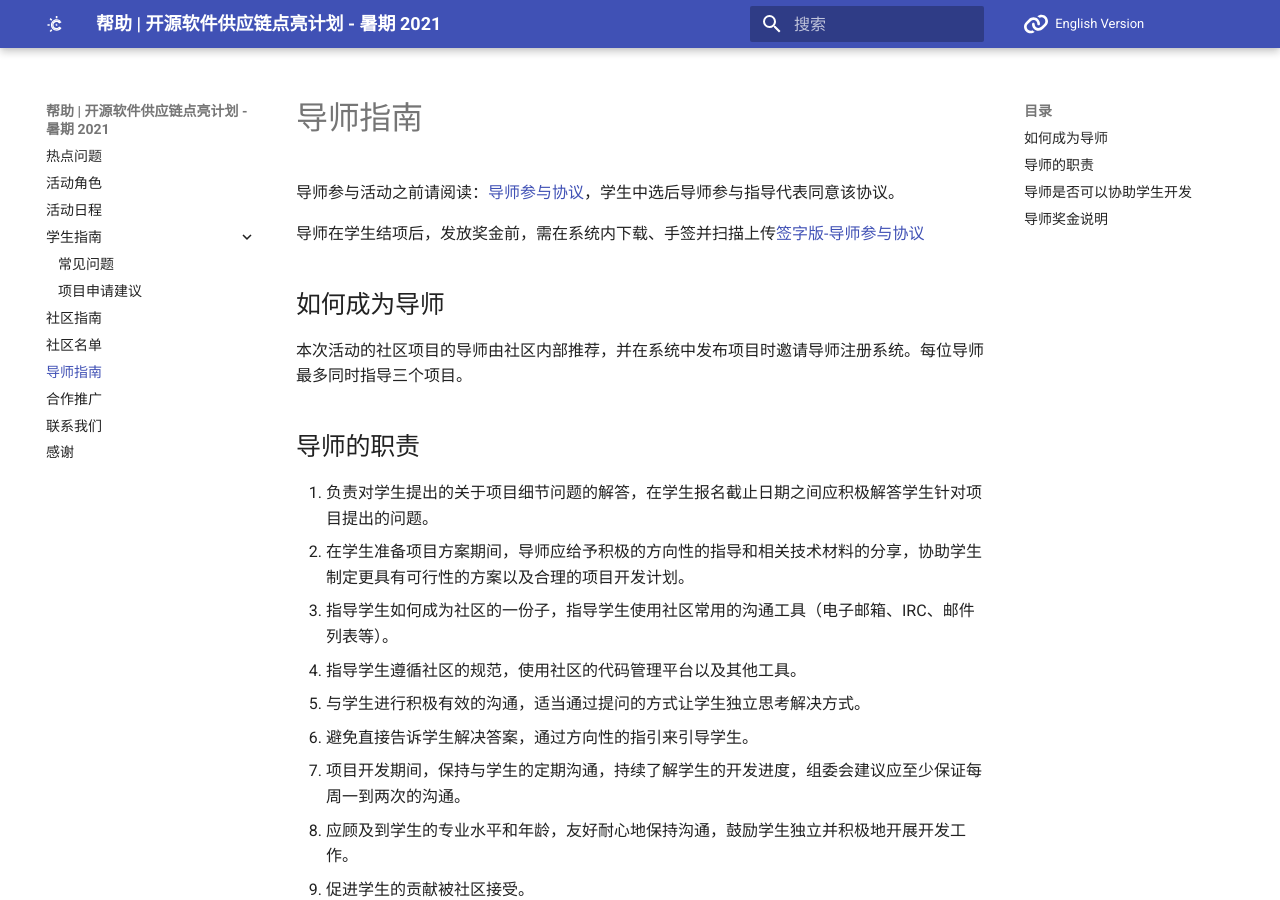
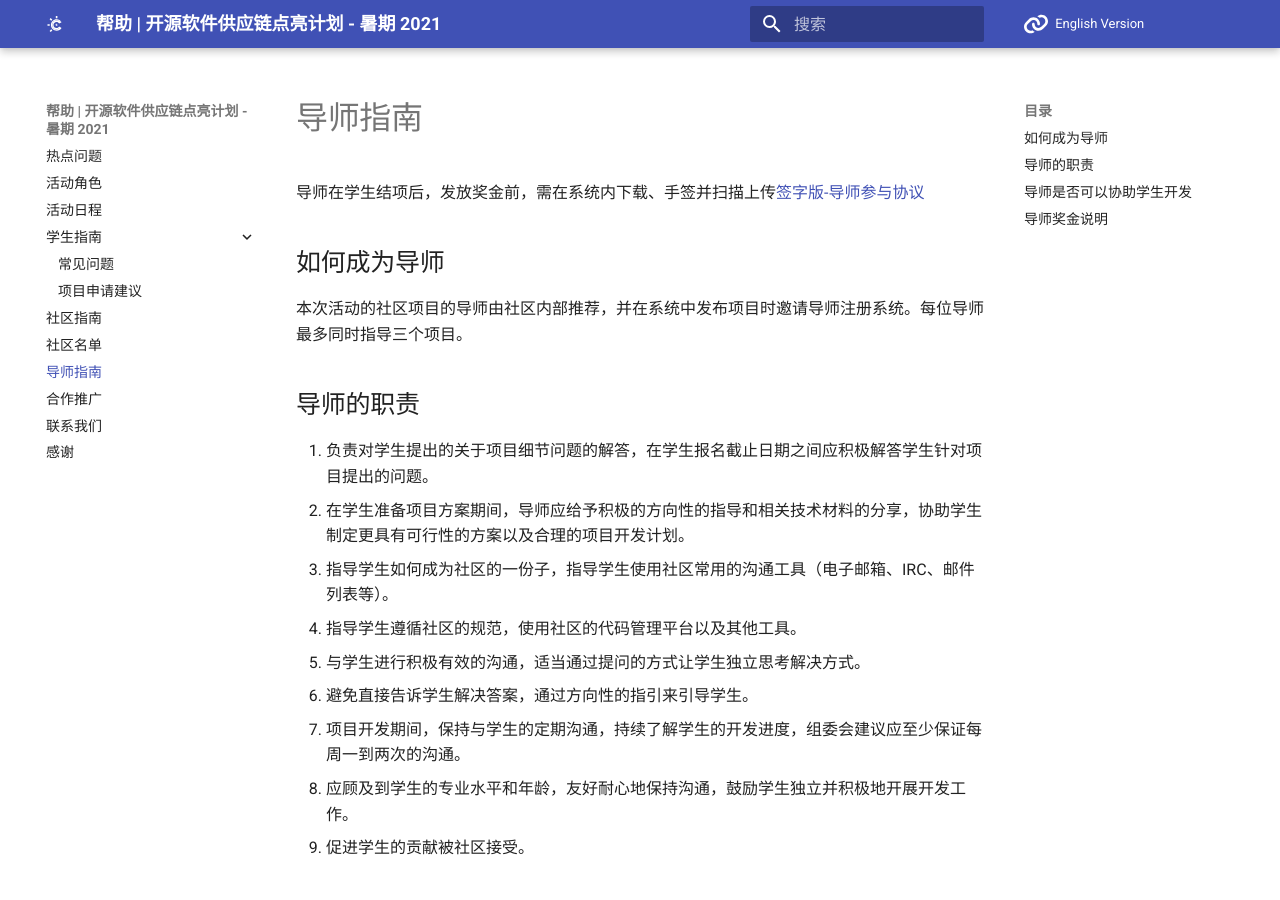
Before and after one commit to summer-ospp/help, an MkDocs documentation site: the page built from docs/mentor.md, in a window 1280 px wide and 900 px high. Built offline with MkDocs 1.6.1 and Material for MkDocs 9.7.7, drawn with Linux system fonts in a browser that asks for light colours; comment, search, counter and statistics services are not loaded.

Commit message:
Update mentor.md

```diff
--- a/docs/mentor.md
+++ b/docs/mentor.md
@@ -1,6 +1,4 @@
 # 导师指南
-
-导师参与活动之前请阅读：[导师参与协议](./assets/MENTOR-PARTICIPANT-AGREEMENT.txt)，学生中选后导师参与指导代表同意该协议。
 
 导师在学生结项后，发放奖金前，需在系统内下载、手签并扫描上传[签字版-导师参与协议](./assets/MENTOR-PARTICIPANT-AGREEMENT.pdf)
 
```
